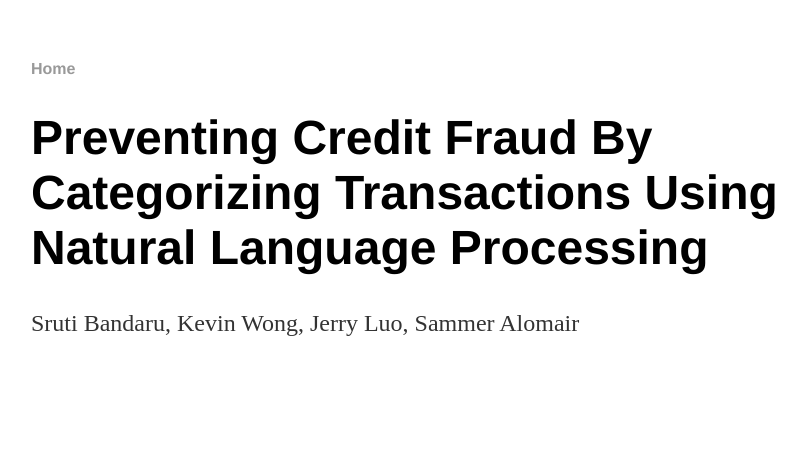
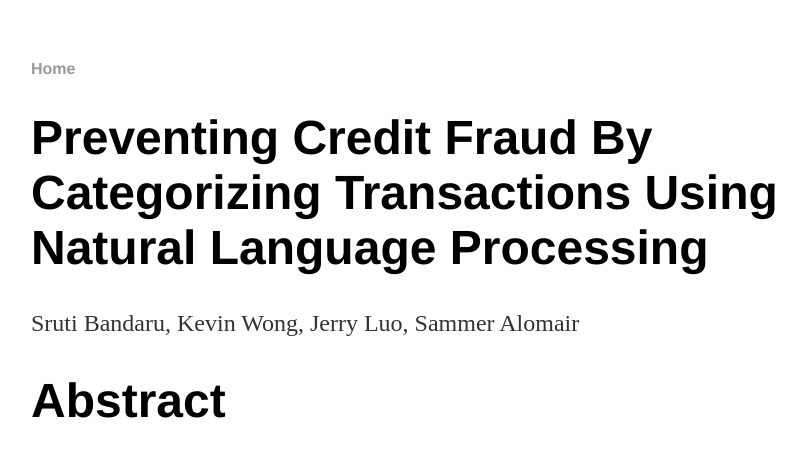
Before and after one commit to kkw002/kkw002.github.io, a Jekyll site: the page built from index.html, in a window 1280 px wide. Shown: the top 457 px of the page, without its empty margins (161-967 px from the left). Built offline with Jekyll 4.4.1, drawn with Linux system fonts in a browser that asks for light colours.

Commit message:
Update default.html

```diff
--- a/_layouts/default.html
+++ b/_layouts/default.html
@@ -14,5 +14,8 @@
 		<div class="container">
     		{{ content }}
 		</div>
+		<div class="abstract">
+			<h1>Abstract</h1>
+		</div>
 	</body>
 </html>
```
